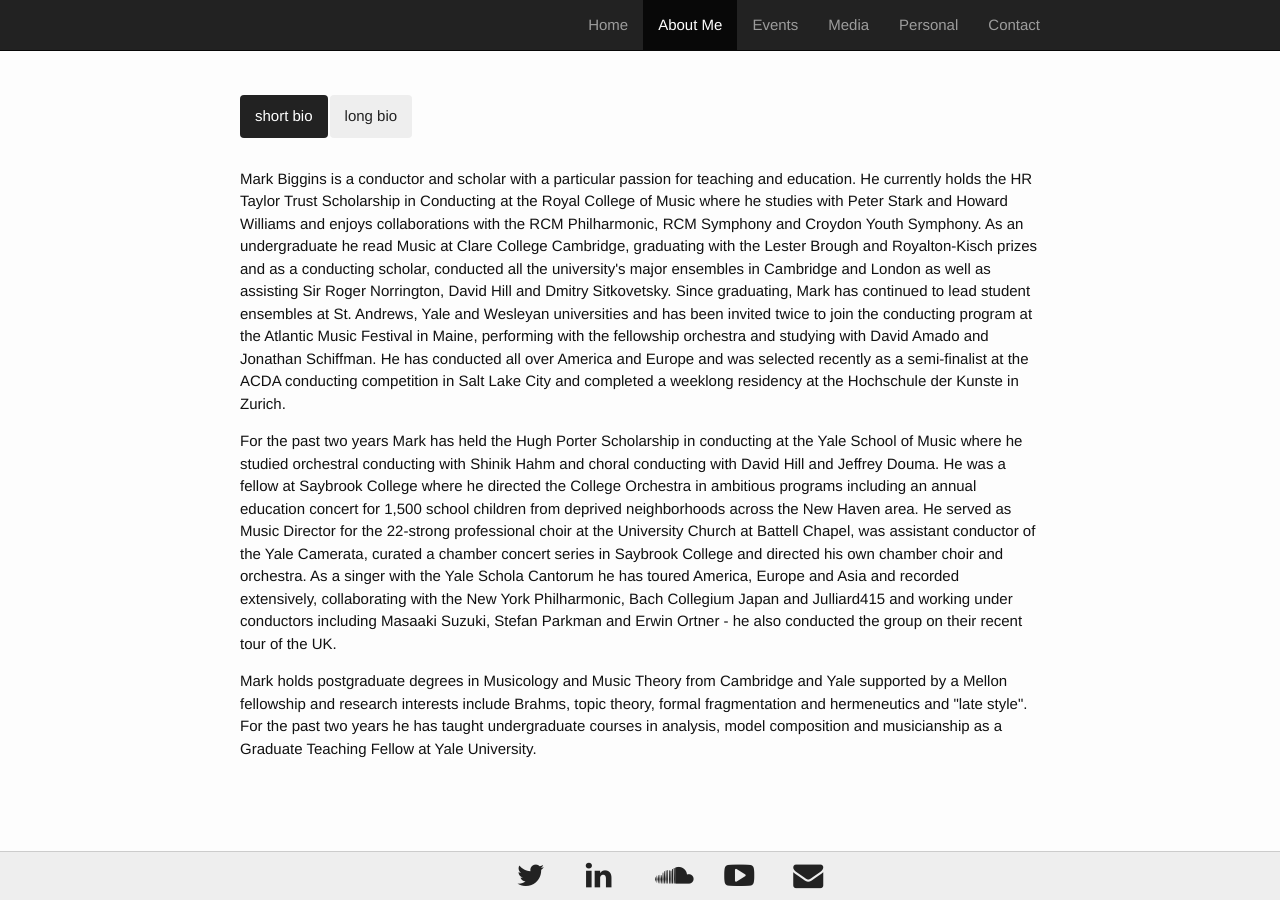
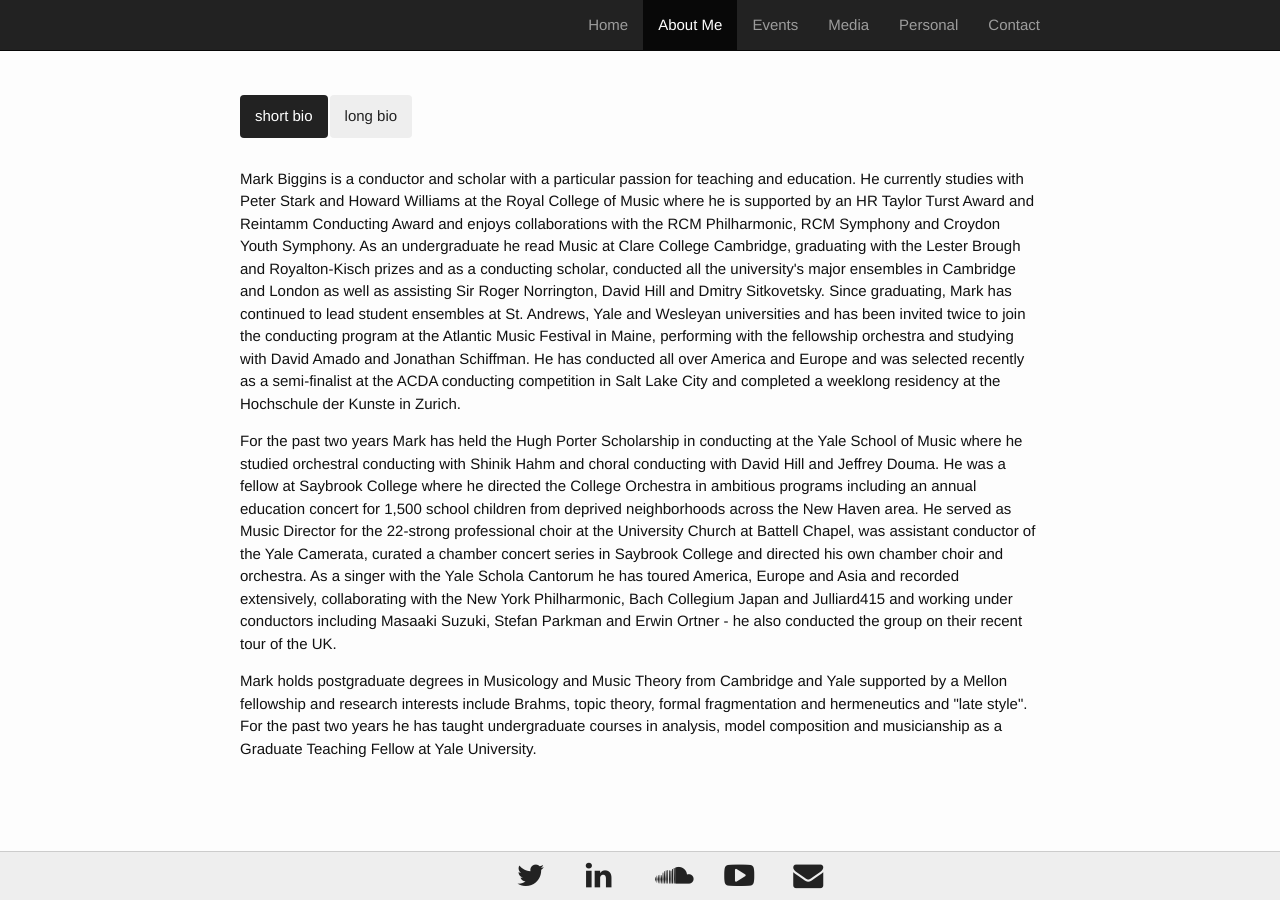
Before and after one commit to musicman10201/musicman10201.github.io, a Jekyll site: the page built from aboutme.html, in a window 1280 px wide. Built offline with Jekyll 4.4.1, drawn with Linux system fonts in a browser that asks for light colours.

Commit message:
Update aboutme.html

```diff
--- a/aboutme.html
+++ b/aboutme.html
@@ -14,8 +14,8 @@
     <div role="tabpanel" class="tab-pane active" id="short_bio">
       <p>
         Mark Biggins is a conductor and scholar with a particular passion for teaching and education.
-        He currently holds the HR Taylor Trust Scholarship in Conducting at the Royal College of Music
-        where he studies with Peter Stark and Howard Williams and enjoys collaborations with the RCM
+        He currently studies with Peter Stark and Howard Williams at the Royal College of Music where he
+        is supported by an HR Taylor Turst Award and Reintamm Conducting Award and enjoys collaborations with the RCM
         Philharmonic, RCM Symphony and Croydon Youth Symphony. As an undergraduate he read Music at Clare
         College Cambridge, graduating with the Lester Brough and Royalton-Kisch prizes and as a conducting
         scholar, conducted all the university's major ensembles in Cambridge and London as well as assisting
```
